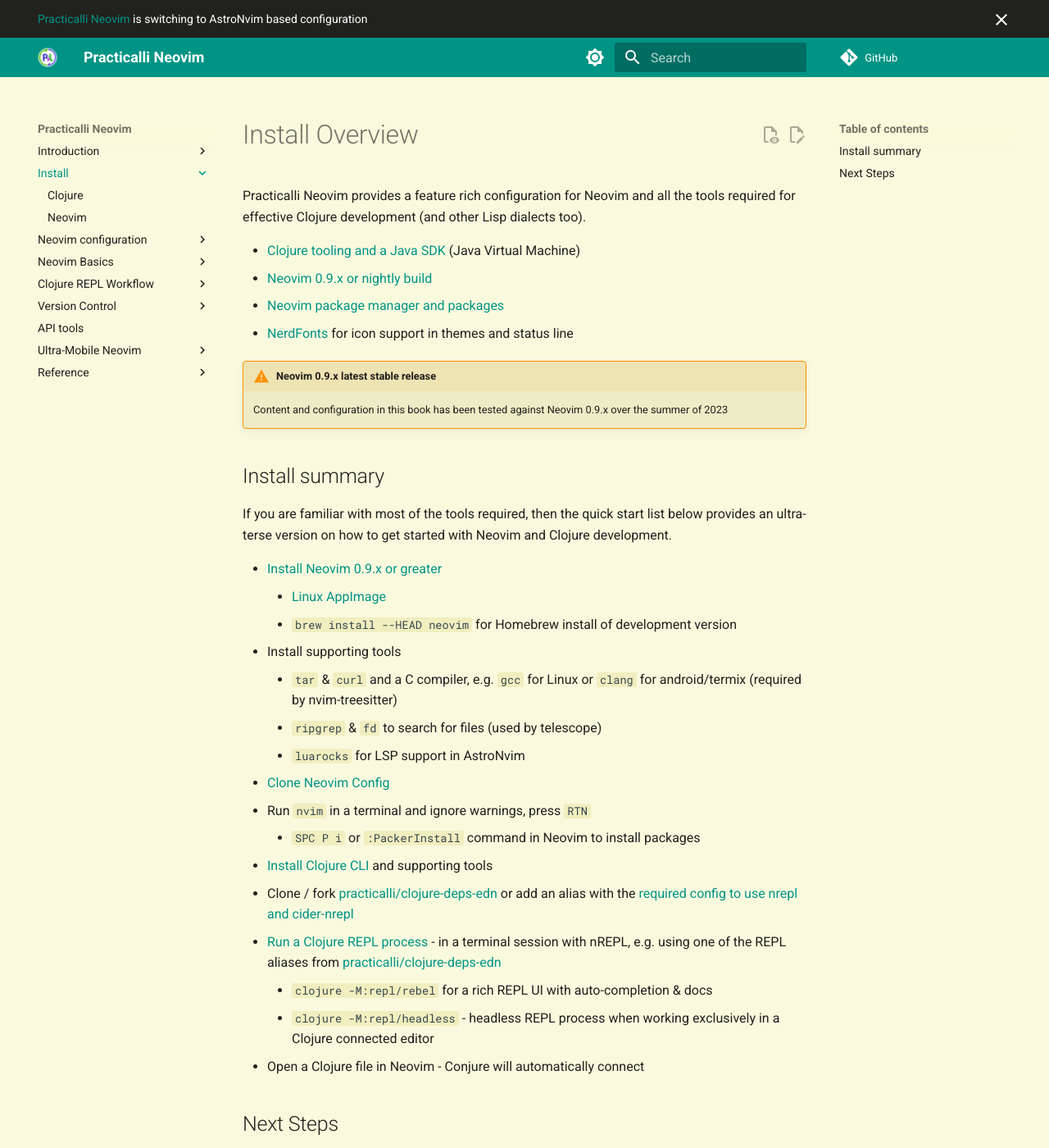
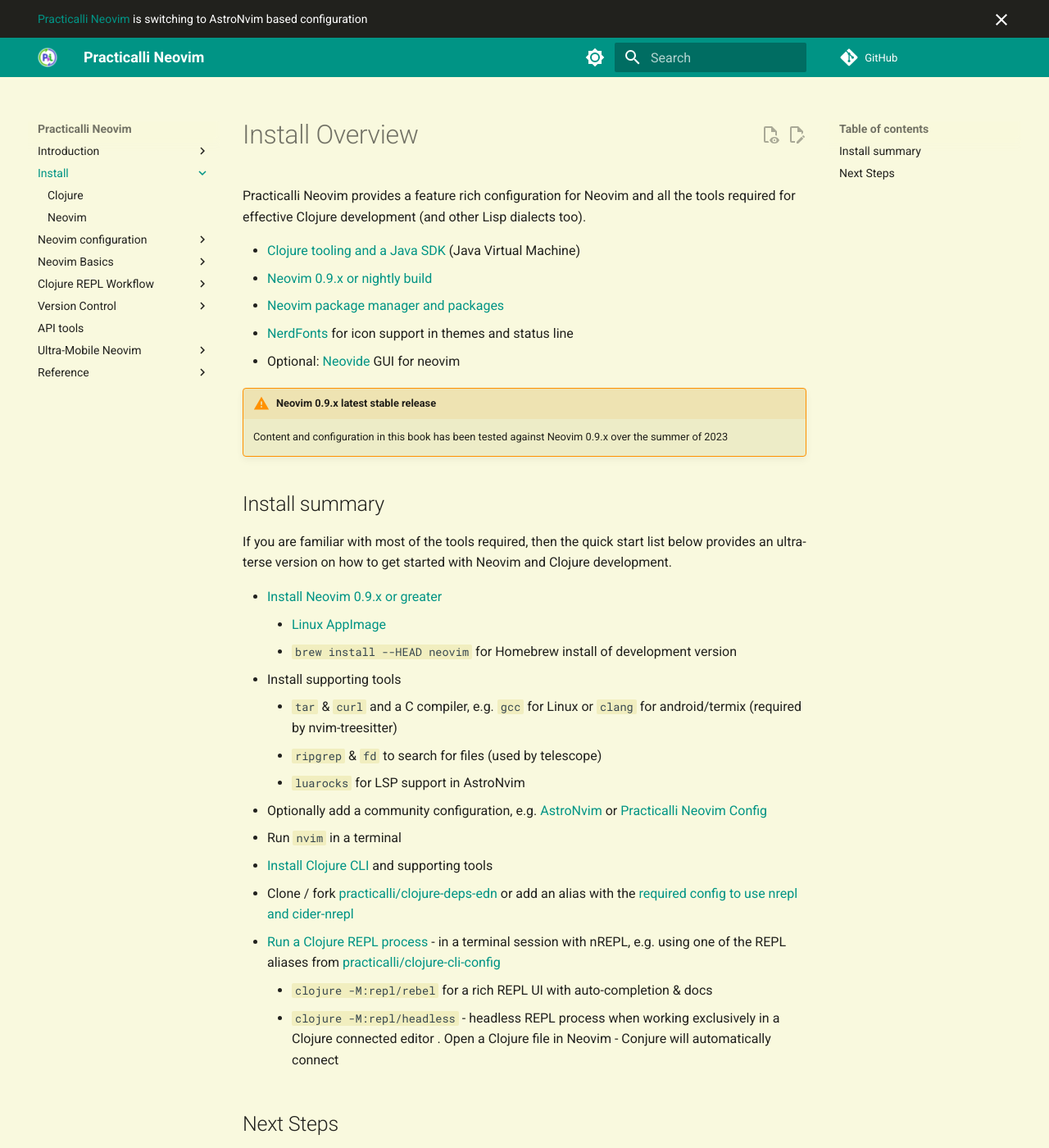
Before and after one commit to practicalli/neovim, an MkDocs documentation site: the page built from docs/install/index.md, in a window 1280 px wide and 1400 px high. Shown: the whole window at 82% size. Built offline with MkDocs 1.6.1 and Material for MkDocs 9.7.7, drawn with Linux system fonts in a browser that asks for light colours; plug-ins that fetch from the network failed and are left out; comment, search, counter and statistics services are not loaded.

Commit message:
install: format install overview

```diff
--- a/docs/install/index.md
+++ b/docs/install/index.md
@@ -2,10 +2,11 @@
 
 Practicalli Neovim provides a feature rich configuration for Neovim and all the tools required for effective Clojure development (and other Lisp dialects too).
 
-* [Clojure tooling and a Java SDK](clojure.md) (Java Virtual Machine)
-* [Neovim 0.9.x or nightly build](neovim.md)
-* [Neovim package manager and packages](packages/index.md)
-* [NerdFonts](https://www.nerdfonts.com/){target=_blank} for icon support in themes and status line
+- [Clojure tooling and a Java SDK](clojure.md) (Java Virtual Machine)
+- [Neovim 0.9.x or nightly build](neovim.md)
+- [Neovim package manager and packages](packages/index.md)
+- [NerdFonts](https://www.nerdfonts.com/){target=_blank} for icon support in themes and status line
+- Optional: [Neovide](neovide.md) GUI for neovim
 
 !!! WARNING "Neovim 0.9.x latest stable release"
     Content and configuration in this book has been tested against Neovim 0.9.x over the summer of 2023
@@ -14,22 +15,21 @@
 
 If you are familiar with most of the tools required, then the quick start list below provides an ultra-terse version on how to get started with Neovim and Clojure development.
 
-* [Install Neovim 0.9.x or greater](https://github.com/neovim/neovim/wiki/Installing-Neovim){target=_blank}
-    * [Linux AppImage](https://github.com/neovim/neovim/releases/){target=_blank}
-    * `brew install --HEAD neovim` for Homebrew install of development version
-* Install supporting tools
-    * `tar` & `curl` and a C compiler, e.g. `gcc` for Linux or `clang` for android/termix (required by nvim-treesitter)
-    * `ripgrep` & `fd` to search for files (used by telescope)
-    * `luarocks` for LSP support in AstroNvim
-* [Clone Neovim Config](https://github.com/practicalli/neovim-config-redux){target=_blank}
-* Run `nvim` in a terminal and ignore warnings, press `RTN`
-    * `SPC P i` or `:PackerInstall` command in Neovim to install packages
-* [Install Clojure CLI](clojure.md) and supporting tools
-* Clone / fork [practicalli/clojure-deps-edn](https://github.com/practicalli/clojure-deps-edn/){target=_blank} or add an alias with the [required config to use nrepl and cider-nrepl](https://github.com/Olical/conjure/wiki/Quick-start:-Clojure#with-clojure-cli){target=_blank}
-* [Run a Clojure REPL process](/repl-driven-development/) - in a terminal session with nREPL, e.g. using one of the REPL aliases from [practicalli/clojure-deps-edn](https://github.com/practicalli/clojure-deps-edn){target=_blank}
-    * `clojure -M:repl/rebel` for a rich REPL UI with auto-completion & docs
-    * `clojure -M:repl/headless` - headless REPL process when working exclusively in a Clojure connected editor
-* Open a Clojure file in Neovim - Conjure will automatically connect
+- [Install Neovim 0.9.x or greater](https://github.com/neovim/neovim/wiki/Installing-Neovim){target=_blank}
+    - [Linux AppImage](https://github.com/neovim/neovim/releases/){target=_blank}
+    - `brew install --HEAD neovim` for Homebrew install of development version
+- Install supporting tools
+    - `tar` & `curl` and a C compiler, e.g. `gcc` for Linux or `clang` for android/termix (required by nvim-treesitter)
+    - `ripgrep` & `fd` to search for files (used by telescope)
+    - `luarocks` for LSP support in AstroNvim
+- Optionally add a community configuration, e.g. [AstroNvim](/neovim/configuration/astronvim/){target=_blank} or [Practicalli Neovim Config](https://github.com/practicalli/neovim-config-redux){target=_blank}
+- Run `nvim` in a terminal
+- [Install Clojure CLI](clojure.md) and supporting tools
+- Clone / fork [practicalli/clojure-deps-edn](https://github.com/practicalli/clojure-deps-edn/){target=_blank} or add an alias with the [required config to use nrepl and cider-nrepl](https://github.com/Olical/conjure/wiki/Quick-start:-Clojure#with-clojure-cli){target=_blank}
+- [Run a Clojure REPL process](/repl-driven-development/) - in a terminal session with nREPL, e.g. using one of the REPL aliases from [practicalli/clojure-cli-config](https://github.com/practicalli/clojure-cli-config){target=_blank}
+    - `clojure -M:repl/rebel` for a rich REPL UI with auto-completion & docs
+    - `clojure -M:repl/headless` - headless REPL process when working exclusively in a Clojure connected editor
+. Open a Clojure file in Neovim - Conjure will automatically connect
 
 
 ## Next Steps
```
